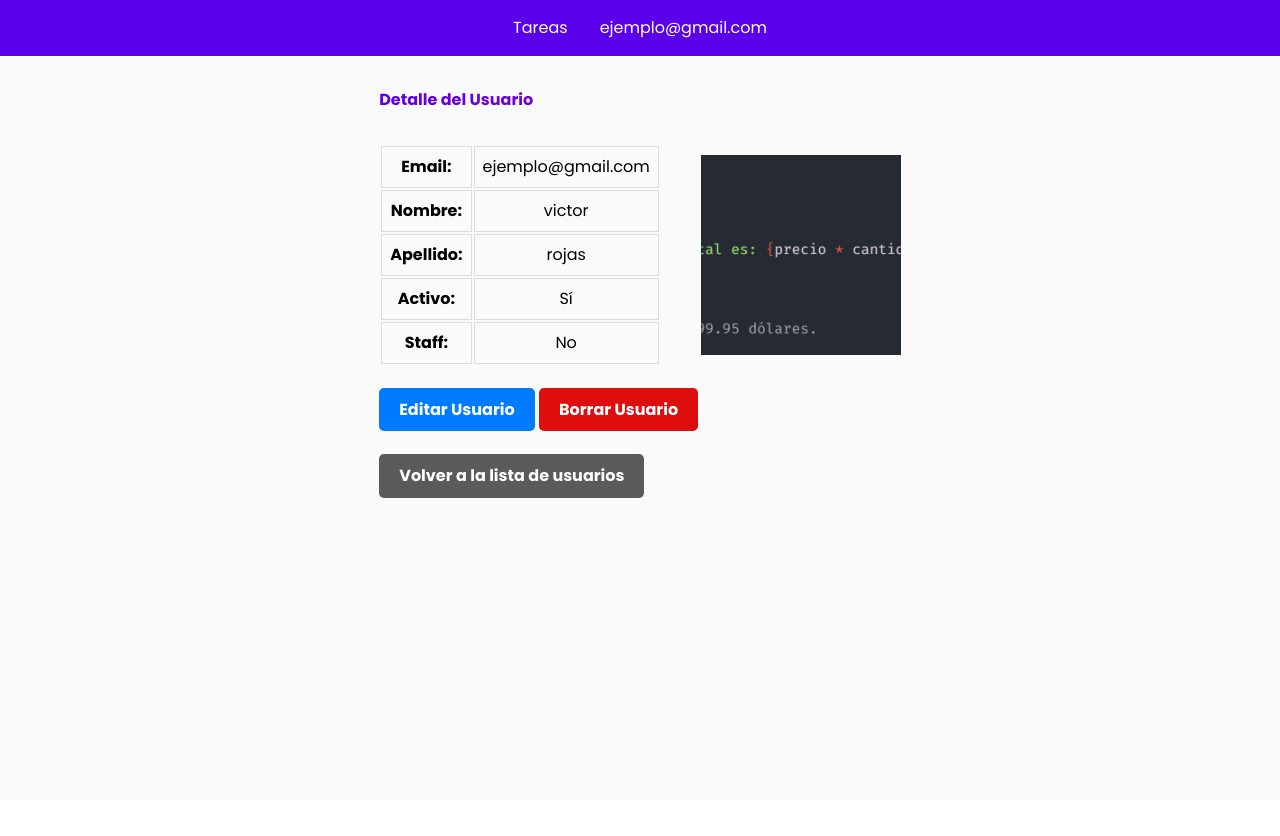
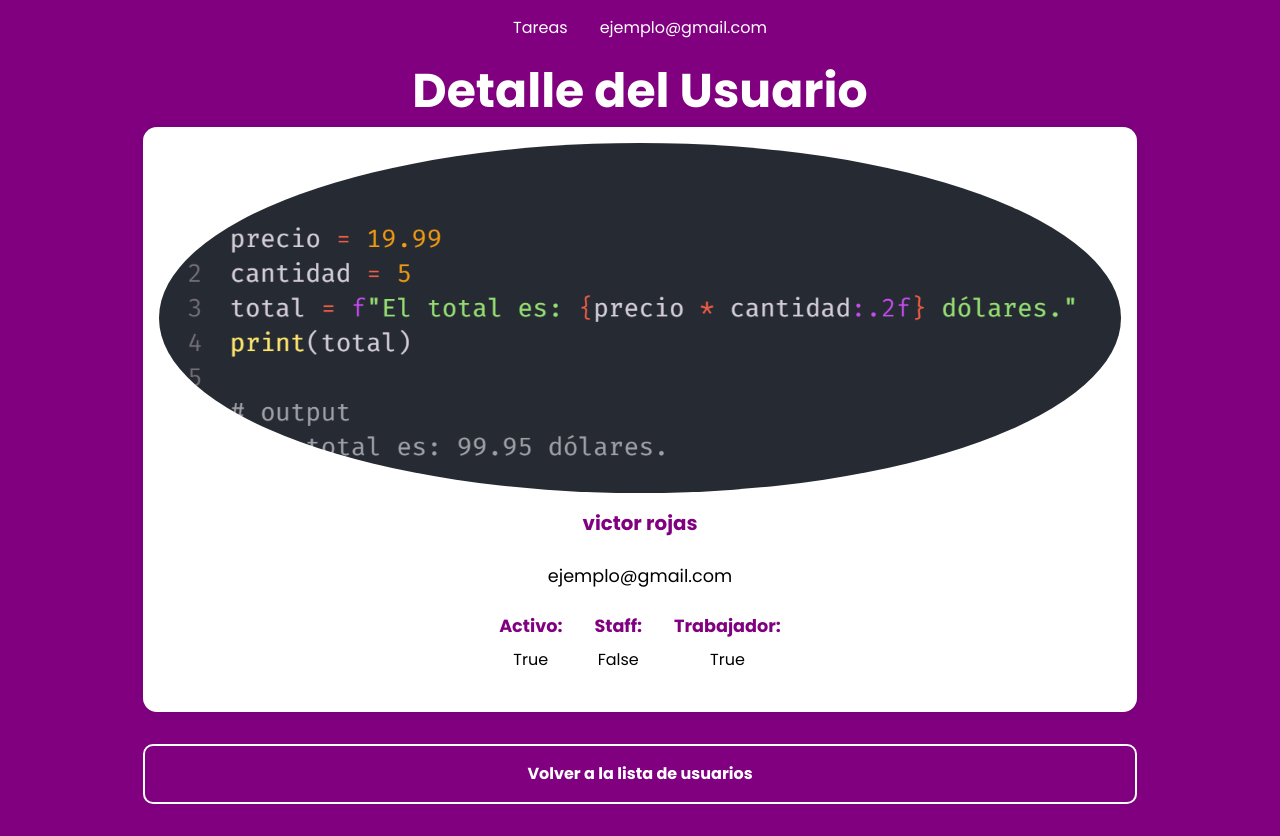
Before and after one commit to VictorR616/TaskMaster, a Django app: page /users/detail/12/ in a window 1280 px wide. Before the commit the page ends 498 px from the top, so only its background shows below. Run offline with Django 4.2, Linux system fonts and the light colour scheme; a user stored in the database is signed in; data comes from the database, SQL or seed files in the repository; both versions use the stored data as it was after the commit.

Commit message:
feat(UI): Major improvement to users interface.

```diff
--- a/taskmaster/taskmaster/static/css/main.css
+++ b/taskmaster/taskmaster/static/css/main.css
@@ -5,13 +5,13 @@
     /* Colores */
     --clr-white: rgb(255, 255, 255);
     --clr-neutral-400: rgb(3, 3, 3);
-    --clr-accent-700: rgb(90, 0, 235);
+    --clr-accent-700: rgb(128, 0, 128);
     --clr-gradient-accent: rgb(182, 0, 136);
 
     --clr-complete: rgb(0, 117, 16);
     --clr-incomplete: rgb(223, 14, 14);
 
-    --clr-btn-create: rgb(26, 214, 41);
+    --clr-btn-create: rgb(22, 180, 36);
     --clr-btn-edit: rgb(0, 123, 255);
     --clr-btn-delete: rgb(223, 14, 14);
     --clr-btn-return: rgb(90, 90, 90);
@@ -73,7 +73,7 @@ html {
 body {
     line-height: 1.5;
     -webkit-font-smoothing: antialiased;
-    background-color: var(--bg-clr);
+    background-color: var(--clr-accent-700);
     font-family: var(--ff-primary);
 }
 
@@ -162,14 +162,13 @@ caption {
 .container {
     width: min(100% - 3rem, 120ch);
     margin-inline: auto;
-    margin-top: 2rem;
     display: grid;
     place-content: center;
+    min-height: 90svh;
 }
 
 .container-return {
     display: flex;
-    justify-content: start;
     margin-block: 2rem;
 }
 
@@ -241,21 +240,12 @@ caption {
     display: block;
 }
 
-
-
 /* ********** Components ********** */
 
 /* ---------------------------------- Estilos genericos ----------------------------------*/
 h1 {
     font-weight: var(--fw-bold);
-    background-image: linear-gradient(
-        45deg,
-        var(--clr-accent-700),
-        var(--clr-gradient-accent)
-    );
-    background-clip: text;
-    -webkit-background-clip: text;
-    color: transparent;
+    color: var(--clr-white);
 }
 
 /* Estilos para el formulario */
@@ -275,10 +265,11 @@ h1 {
 .form textarea {
     padding: 10px;
     border: 1px solid #ccc;
-    border-radius: 5px;
+    border-radius: 10px;
     outline: none;
     transition: border-color 0.3s ease;
-    margin-bottom: 10px; /* Agregamos margen inferior para separar los campos */
+    margin-bottom: 10px;
+    background-color: transparent;
 }
 
 /* Estilos para campos de entrada de texto y select enfocados */
@@ -287,9 +278,14 @@ h1 {
 .form input[type="email"]:focus,
 .form select:focus,
 .form textarea:focus {
-    border-color: #007bff;
-    box-shadow: 0 0 5px rgba(0, 123, 255, 0.5);
+    border-color: #ececec;
+    box-shadow: 0 0 15px rgba(218, 218, 218, 0.5);
 }
+
+.form input::placeholder {
+    color: white;
+}
+
 
 .form textarea {
     resize: none;
@@ -342,27 +338,19 @@ h1 {
 }
 
 .btn {
-    display: inline;
-    padding: 10px 20px;
-    color: white;
-    text-decoration: none;
-    border: none;
-    border-radius: 5px;
+    color: purple;
+    font-weight: bold;
+    padding: 1rem;
+    background-color: var(--clr-white);
+    border-radius: 10px;
+    text-align: center;
     cursor: pointer;
-    font-weight: var(--fw-bold);
-    transition: background-color 0.3s ease;
 }
 
-.btn-save {
-    color: #fff;
-    padding: 10px 20px;
-    border: none;
-    border-radius: 5px;
-    cursor: pointer;
-    align-self: center;
-    margin-top: 10px;
-    width: 60%;
+.btn:hover {
+    color: black;
 }
+
 
 .btn-search {
     background-color: var(--clr-btn-search);
@@ -428,13 +416,15 @@ h1 {
 .table {
     width: 100%;
     border-collapse: collapse;
-    border: 2px solid rgb(231, 231, 231);
+    background-color: white;
 }
 
 .table th,
 .table td {
     padding: 1rem;
     text-align: center;
+    color: var(--clr-accent-700);
+
 }
 
 .table th {
--- a/taskmaster/users/static/users/css/style.css
+++ b/taskmaster/users/static/users/css/style.css
@@ -1,6 +1,4 @@
 /* Estilos para el login */
-
-
 .error-message {
     margin-block: 1rem;
     background-color: #ff3333;
@@ -17,19 +15,10 @@
     display: grid;
     place-content: center;
     min-height: 100svh;
-    background-color: purple;
+    background-color: #800080;
 }
 
-.contenedor {
-    display: flex;
-    flex-direction: column;
-    gap: 1rem;
-    padding: 2rem;
-}
-
-
-
-.wrapper h1 {
+.login-container > h1 {
     color: #fff;
     text-align:center;
     margin-block: 1rem;
@@ -74,6 +63,7 @@
     justify-content: space-evenly;
     gap: 2.5rem;
     padding-inline: 1rem;
+    justify-content: baseline;
 }
 
 .remember-forgot label {
@@ -82,6 +72,13 @@
 
 .remember-forgot a {
     color: #fff;
+}
+
+.custom-checkbox {
+    aspect-ratio: 1;
+    height: 16px;
+    width: 16px;
+    margin-right: 5px;
 }
 
 .remember-forgot a:hover {
@@ -103,65 +100,152 @@
     color: #000000;
 }
 
-
-.register {
+.container-register {
     display: flex;
-    justify-content: center;
-    gap: 0.25rem;
+    color: white;
+    gap: 0.5rem;
 }
 
-.register p {
-    color: #fff;
-}
-
-.register a {
-    color: #fff;
+.container-register a {
+    color: white;
     font-weight: bold;
 }
 
-.register a:hover {
+.container-register a:hover {
     text-decoration: underline;
+}
+
+
+/* Registro de usuarios */
+.container > h1 {
+    color: white;
+    text-align: center;
+}
+
+.custom-input {
+    color: white;
+}
+
+.custom-input::placeholder {
+    color: rgb(146, 146, 146);
+}
+
+.register-input-label {
+    color: aliceblue;
+}
+
+.register-input-box {
+    display: flex;
+    flex-direction: column;
+    gap: 0.5rem;
+}
+
+
+.container-login {
+    display: flex;
+    gap: 1rem;
+    justify-content: space-between;
+    align-items: baseline;
+    align-content: baseline;
+    margin-block: 2rem;
+}
+
+.container-login a {
+    color: white;
+    background-color: transparent;
+    border: 2px solid white;
+    flex-grow: 1;
+}
+
+.container-login input[type="submit"] {
+    flex-grow: 1;
+}
+
+.container-login a:hover {
+    transition: background 0.25s ease-in-out;
+    background-color: white;
+    color: purple;
+}
+
+/* Lista de usuarios */
+.links-container {
+    display: block;
+    margin-top: 2rem;
+    display: flex;
+    justify-content: center;
+    align-items: center;
+}
+
+
+
+
+/* Detalle de usuarios */
+/* Tarjeta de usuario */
+.user-card {
+    display: flex;
+    background-color: white;
+    border-radius: 14px;
+    box-shadow: 0px 0px 10px rgba(0, 0, 0, 0.1);
+    overflow: hidden;
+    justify-content: center;
+    align-items: center;
+    flex-direction: column;
 }
 
 .user-detail {
     display: flex;
-    justify-content: center; /* Centra horizontalmente el contenido */
-    align-items: center; /* Centra verticalmente el contenido */
-    margin: 2rem auto;
+    flex-direction: column;
+    gap: 1rem;
+    padding: 1rem;
+    align-items: center;
 }
 
-.user-detail__column {
-    flex: 1;
+.user-detail__profile-picture img {
+    width: 100%;
+    max-height: 350px; /* Altura máxima de la imagen de perfil */
+    object-fit: cover;
+    border-radius: 50%; /* Hace que la imagen de perfil sea circular */
+}
+
+.profile-picture-placeholder {
+    font-size: 16px;
+    color: #888;
     text-align: center;
 }
 
-.user-detail__info-column {
-    padding-right: 20px; /* Espaciado entre columnas */
+/* Estilos de texto */
+.user-detail__info {
+    display: flex;
+    gap: 1.5rem;
+    flex-direction: column;
 }
 
-.user-detail__profile-picture-column {
-    padding-left: 20px; /* Espaciado entre columnas */
+/* Contenedor de pares de información */
+.user-detail__info__layer {
+    display: flex;
+    justify-content: center;
+    flex-wrap: wrap;
 }
 
-.user-detail__profile-picture img {
-    height: 200px; /* Establece una altura fija para la imagen */
-    width: auto;
-    aspect-ratio: 1;
-    object-fit: cover;
+/* Par de información */
+.info-pair {
+    display: flex;
+    flex-direction: column;
+    align-items: center;
+    margin: 0 1rem;
 }
 
-.user-detail__info table {
-    width: 100%;
-    border-collapse: collapse;
-    margin-bottom: 20px;
-    height: 200px; /* Establece una altura fija para la tabla */
+.info-pair strong {
+    text-align: center;
+    margin-bottom: 0.5rem;
 }
 
-.user-detail__info td {
-    padding: 8px;
-    border: 1px solid #ddd;
+.info-pair strong {
+    font-weight: bold;
+    color: purple;
 }
 
-.user-detail__info strong {
+.info-name {
     font-weight: bold;
+    color: purple;
 }
--- a/taskmaster/users/templates/users/user_detail.html
+++ b/taskmaster/users/templates/users/user_detail.html
@@ -9,48 +9,53 @@
 
 {% block content %}
   <section class="container">
-    <h1>Detalle del Usuario</h1>
-
+    <h1 class="fs-6">Detalle del Usuario</h1>
+<div class="user-card">
     <div class="user-detail">
-            <div class="user-detail__column user-detail__info-column">
-                <table class="user-detail__info">
-                    <tr>
-                        <td><strong>Email:</strong></td>
-                        <td>{{ user.email }}</td>
-                    </tr>
-                    <tr>
-                        <td><strong>Nombre:</strong></td>
-                        <td>{{ user.first_name }}</td>
-                    </tr>
-                    <tr>
-                        <td><strong>Apellido:</strong></td>
-                        <td>{{ user.last_name }}</td>
-                    </tr>
-                    <tr>
-                        <td><strong>Activo:</strong></td>
-                        <td>{% if user.is_active %}Sí{% else %}No{% endif %}</td>
-                    </tr>
-                    <tr>
-                        <td><strong>Staff:</strong></td>
-                        <td>{% if user.is_staff %}Sí{% else %}No{% endif %}</td>
-                    </tr>
-                </table>
-            </div>
-            <div class="user-detail__column user-detail__profile-picture-column">
         <div class="user-detail__profile-picture">
             {% if user.profile_picture %}
             <img src="{{ user.profile_picture.url }}" alt="{{ user.first_name }} {{ user.last_name }}">
             {% else %}
-                        <p>No hay foto de perfil disponible.</p>
+            <p class="profile-picture-placeholder">No hay foto de perfil disponible.</p>
             {% endif %}
         </div>
+        <div class="user-detail__info">
+            <div class="user-detail__info__layer">
+                <p class="info-name fs-2">{{ user.first_name}} {{ user.last_name}}</p>
+            </div>
+            <div class="user-detail__info__layer">
+                <p class="info-email fs-1">{{user.email}}</p>
+            </div>
+            <div class="user-detail__info__layer">
+                <div class="info-pair">
+                    <strong class="fs-1">Activo:</strong>
+                    <p>{{ user.is_active }}</p>
+                </div>
+                <div class="info-pair">
+                    <strong class="fs-1">Staff:</strong>
+                    <p>{{ user.is_staff }}</p>
+                </div>
+                <div class="info-pair">
+                    <strong class="fs-1">Trabajador:</strong>
+                    <p>{{ user.is_worker }}</p>
                 </div>
             </div>
 
+            </p>
+        </div>
+    </div>
 
-    <div>
+    <!-- <div>
         <a class="btn btn-edit" href="{% url 'user_update' user.id %}">Editar Usuario</a>
         <a class="btn btn-delete">Borrar Usuario</a>
+    </div> -->
+</div>
+
+
+
+
+    <div class="container-login">
+        <a href="{% url 'user_list' %}" class="btn btn-return">Volver a la lista de usuarios</a>
     </div>
 
     <div id="delete-task-modal" class="modal">
@@ -67,10 +72,6 @@
         </div>
     </div>
 
-
-    <div class="container-return">
-        <a href="{% url 'user_list' %}" class="btn btn-return">Volver a la lista de usuarios</a>
-    </div>
   </section>
 
 {% block script %}
--- a/taskmaster/users/urls.py
+++ b/taskmaster/users/urls.py
@@ -1,5 +1,6 @@
 from django.urls import path
 from . import views
+from django.contrib.auth import views as auth_views
 
 urlpatterns = [
     path('', views.user_list, name='user_list'),
@@ -7,7 +8,8 @@ urlpatterns = [
     path('detail/<int:user_id>/', views.user_detail, name='user_detail'),
     path('update/<int:user_id>/', views.user_update, name='user_update'),
     path('delete/<int:user_id>/', views.user_delete, name='user_delete'),
-    # Manejo de sesion
+
+    # Manejo de sesión
     path('login/', views.iniciar_sesion, name='login'),
     path('logout/', views.cerrar_sesion, name='logout'),
 ]
```
Also changed, not shown: taskmaster/users/forms.py (+37 -1 lines), taskmaster/users/templates/users/login.html (+4 -7 lines), taskmaster/users/templates/users/user_create.html (+10 -7 lines), taskmaster/users/templates/users/user_list.html (+7 -7 lines), taskmaster/users/views.py (+55 -33 lines), taskmaster/db.sqlite3, taskmaster/taskmaster/settings.py (line endings or trailing spaces). Lines whose indentation alone changed are shown as unchanged.
